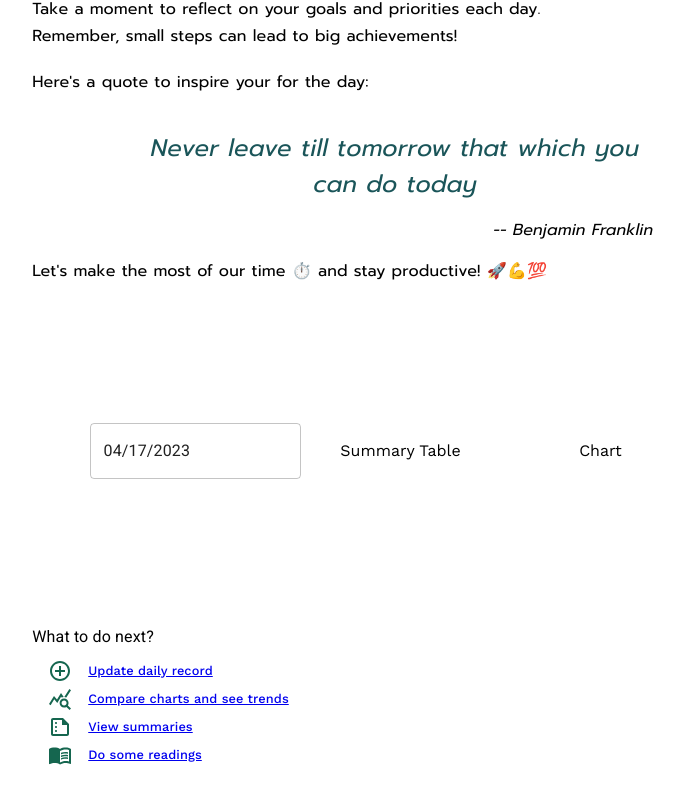
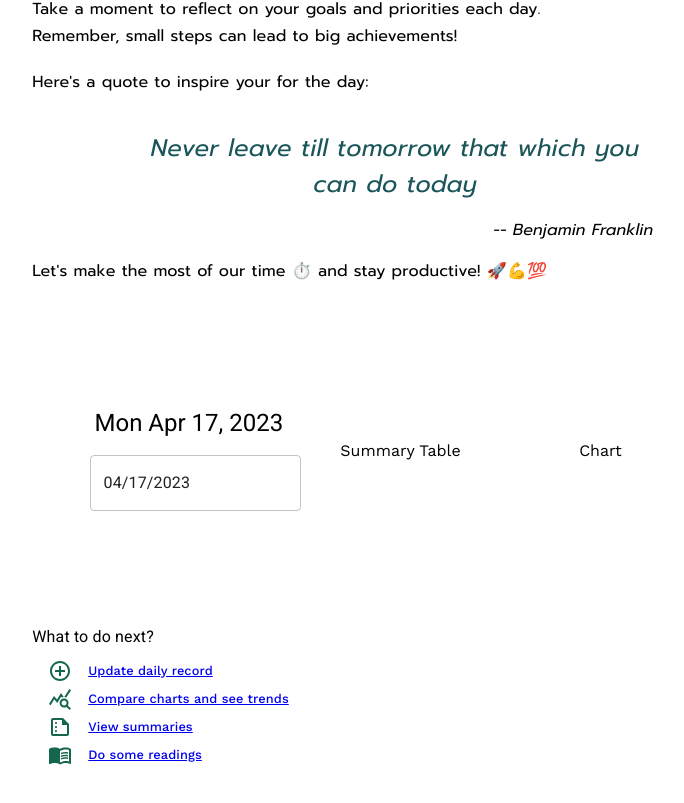
Before and after one commit to aramind/first-web-dev-portfolio, a React (Create React App) app in the folder p4-node-app/client/: page / in a window 1280 px wide. Shown: the part 537-1340 px from the top of the page, without its empty margins (245-929 px from the left). Built offline with nearby package versions, Linux system fonts and the light colour scheme.

Commit message:
feat: making it display the current selected date on the Welcome Back Page

```diff
--- a/p4-node-app/client/src/components/DatePickerComponent.js
+++ b/p4-node-app/client/src/components/DatePickerComponent.js
@@ -1,12 +1,10 @@
-import React, { useState } from "react";
+// import React, { useState } from "react";
 import { DatePicker } from "@mui/x-date-pickers";
 import { format } from "date-fns-tz";
 import { TextField } from "@mui/material";
 import muiTheme from "../muiTheme";
 
-const DatePickerComponent = ({ focused }) => {
-  const [selectedDate, setSelectedDate] = useState(new Date());
-
+const DatePickerComponent = ({ selectedDate, setSelectedDate, focused }) => {
   const handleDateChange = (date) => {
     setSelectedDate(date);
   };
@@ -24,6 +22,9 @@ const DatePickerComponent = ({ focused }) => {
             style={{
               borderColor: muiTheme.palette.primary.main,
             }}
+            InputLabelProps={{
+              placeholder: "Select Date",
+            }}
           />
         )}
         format="MM/dd/yyyy"
--- a/p4-node-app/client/src/pages/home/WelcomeBackPage.js
+++ b/p4-node-app/client/src/pages/home/WelcomeBackPage.js
@@ -1,9 +1,10 @@
 import { Box, Stack, Toolbar, Typography, styled } from "@mui/material";
-import React from "react";
+import React, { useState } from "react";
 import { useValue } from "../../context/ContextProvider";
 import muiTheme from "../../muiTheme";
 import SideBar from "../../components/sidebar/SideBar";
 import DatePickerComponent from "../../components/DatePickerComponent";
+import { format } from "date-fns-tz";
 // import WavingHandOutlinedIcon from "@mui/icons-material/WavingHandOutlined";
 
 const TextTypography = styled(Typography)({
@@ -15,6 +16,11 @@ const WelcomeBackPage = () => {
   const {
     state: { currentUser },
   } = useValue();
+
+  // date selected
+
+  const [selectedDate, setSelectedDate] = useState(new Date());
+  const formattedDate = format(selectedDate, "E MMM d, yyyy");
 
   return (
     <Box
@@ -86,7 +92,12 @@ const WelcomeBackPage = () => {
           </TextTypography>
         </Box>
         {/* TImepicker -- summary -- chart */}
-        <Stack>
+        <Stack
+          direction={"column"}
+          marginInline="auto"
+        >
+          {/* TODO:FIX -- center and enlarge this */}
+
           <Box
             height={"300px"}
             width={"100%"}
@@ -102,8 +113,26 @@ const WelcomeBackPage = () => {
               textAlign="center"
               minWidth="200px"
             >
+              <Box
+                my={"1rem"}
+                width={"100%"}
+                sx={{
+                  display: "flex",
+                  justifyContent: "left",
+                  alignItems: "center",
+                  // border: "1px solid red",
+                  px: "5px",
+                }}
+              >
+                <Typography variant="h5">{formattedDate}</Typography>
+              </Box>
               {/* TODO: place Date, and Date Picker */}
-              <DatePickerComponent focused={false} />
+
+              <DatePickerComponent
+                selectedDate={selectedDate}
+                setSelectedDate={setSelectedDate}
+                focused={false}
+              />
             </Box>
             <Box
               textAlign="center"
```
